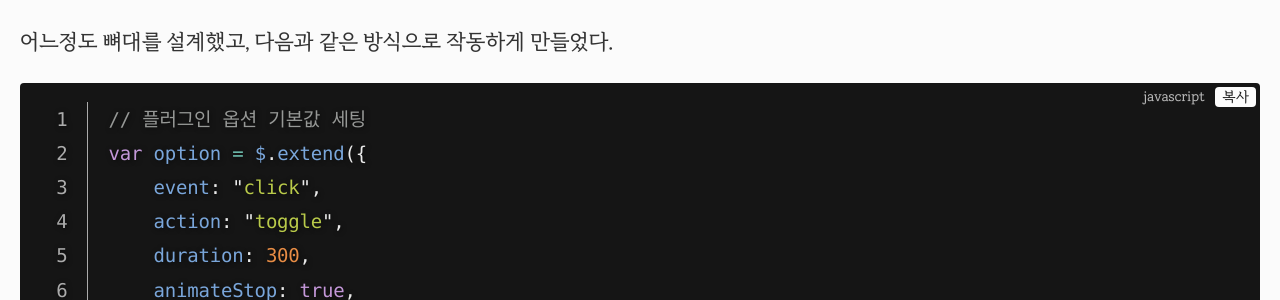
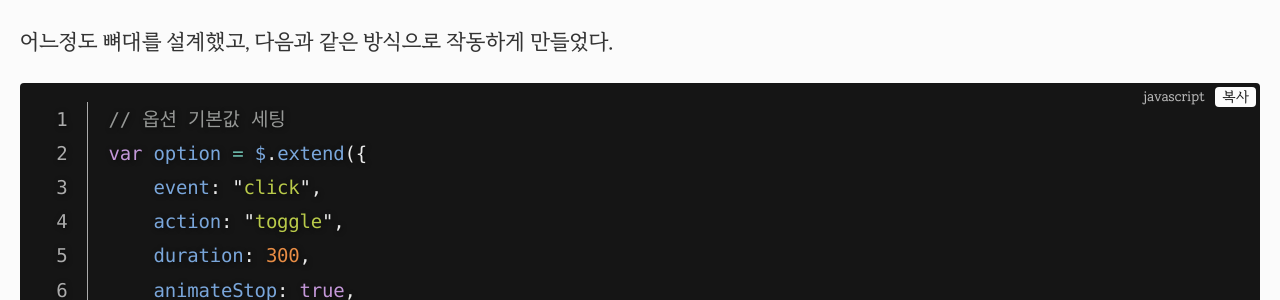
Before and after one commit to selosele/selosele.github.io, a Jekyll site: the page built from _posts/2020-10-15-making-jquery-plugin.md, in a window 1280 px wide and 900 px high, scrolled down 1935 px. Shown: the part 152-452 px from the top of the window. Built offline with Jekyll 4.4.1, drawn with Linux system fonts in a browser that asks for light colours; comment, search, counter and statistics services are not loaded.

Commit message:
포스트 수정

````diff
--- a/_posts/2020-10-15-making-jquery-plugin.md
+++ b/_posts/2020-10-15-making-jquery-plugin.md
@@ -64,7 +64,7 @@ $(".hashToggle").on("click", function(event) {
 어느정도 뼈대를 설계했고, 다음과 같은 방식으로 작동하게 만들었다.
 
 ```javascript
-// 플러그인 옵션 기본값 세팅
+// 옵션 기본값 세팅
 var option = $.extend({
     event: "click",
     action: "toggle",
````
